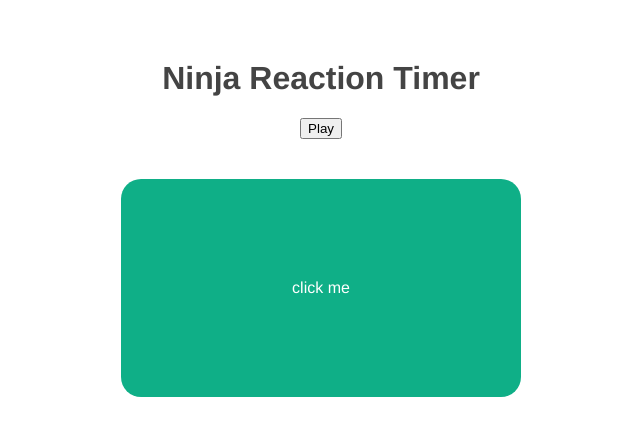
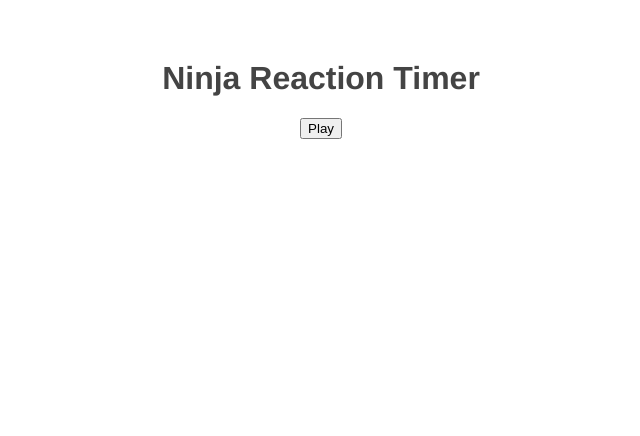
Before and after one commit to jay183145/reaction-timer, a Vue app: page / in a window 1280 px wide. Shown: the top 436 px of the page, without its empty margins (319-959 px from the left). Built offline with nearby package versions, Linux system fonts and the light colour scheme.

Commit message:
delay and block

```diff
--- a/src/App.vue
+++ b/src/App.vue
@@ -1,7 +1,7 @@
 <template>
   <h1>Ninja Reaction Timer</h1>
   <button @click="start">Play</button>
-  <Block/>
+  <Block v-if="isPlaying"/>
 </template>
 
 <script>
@@ -9,7 +9,7 @@ import Block from "./components/Block.vue"
 
 export default {
   name: 'App',
-  components: {Block},
+  components: { Block },
   data() {
     return {
       isPlaying: false,
```
